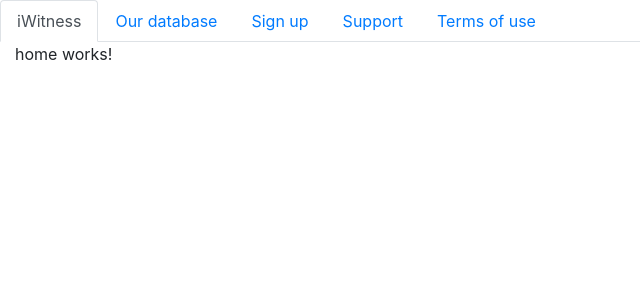
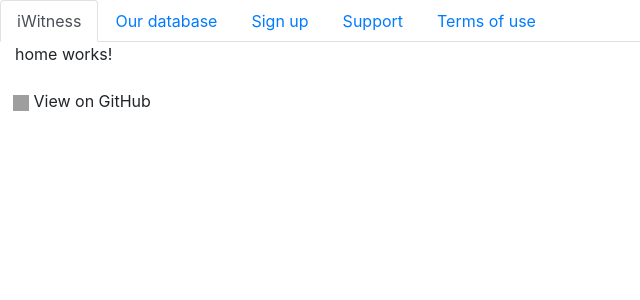
Before and after one commit to i-witness/heroku-server, an Angular app: page /home in a window 1280 px wide. Shown: the top 300 px of the page, without its empty margins (0-640 px from the left). Built offline with nearby package versions, Linux system fonts and the light colour scheme; grey boxes are pictures that could not be loaded.

Commit message:
add footer with link to github

```diff
--- a/package.json
+++ b/package.json
@@ -29,6 +29,7 @@
     "@types/node": "^12.19.5",
     "body-parser": "^1.19.0",
     "bootstrap": "^4.5.0",
+    "bootstrap-icons": "^1.1.0",
     "express": "^4.17.1",
     "pg": "^8.5.1",
     "pg-promise": "^10.7.5",
--- a/src/app/app.component.html
+++ b/src/app/app.component.html
@@ -20,4 +20,13 @@
 <div class="container-fluid">
   <router-outlet></router-outlet>
 </div>
-<footer></footer>
+<footer>
+  <a href="https://github.com/i-witness/heroku-server" class="btn btn-github">
+    <img
+      src="/node_modules/bootstrap-icons/icons/code-slash.svg"
+      width="16"
+      height="16"
+    />
+    View on GitHub
+  </a>
+</footer>
```
Also changed, not shown: src/assets/logo.jpeg (deleted), 1 other file (tests, documents, lock files or other folders).
